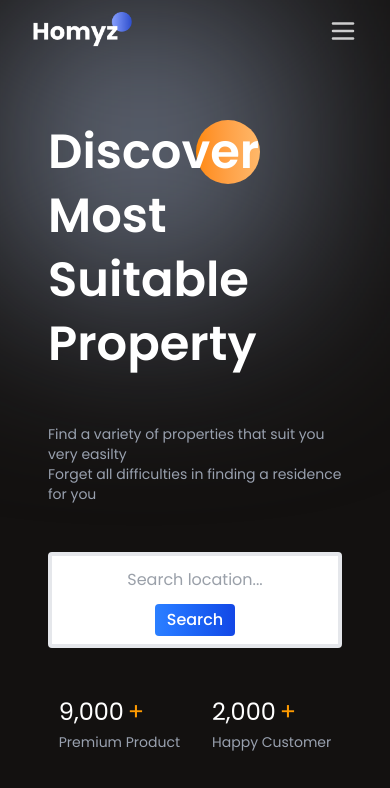
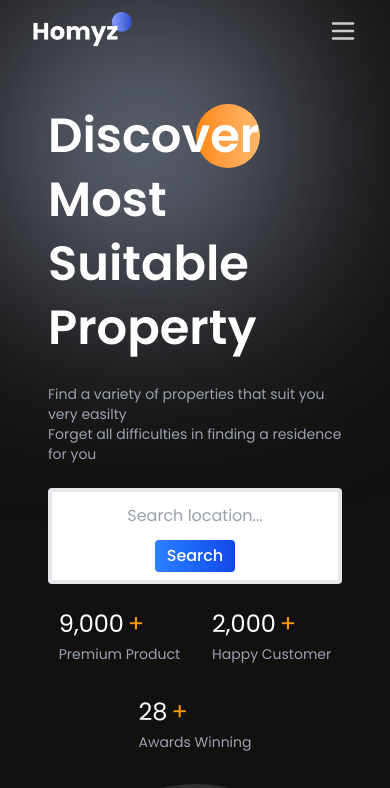
Before and after one commit to Arijitkhan99git/Real-Estate-website, a React (Vite) app: page / in a window 390 px wide. Shown: the top 788 px of the page. Built offline with nearby package versions, Linux system fonts and the light colour scheme.

Commit message:
update some spaces

```diff
--- a/src/components/hero/Hero.jsx
+++ b/src/components/hero/Hero.jsx
@@ -6,10 +6,10 @@ import { motion } from "framer-motion";
 
 function Hero() {
   return (
-    <section className='relative z-1  text-white flex justify-center items-center pt-22 md:pt-25 '>
-        <div className=' py-[2rem] px-[3rem] w-full max-w-7xl flex flex-wrap justify-center items-center lg:flex-row   lg:justify-around gap-[3rem] '>
+    <section className='relative z-1  text-white flex justify-center items-center pt-18 sm:pt-20 md:pt-25 '>
+        <div className=' py-[2rem] px-[3rem] w-full max-w-7xl flex flex-wrap justify-center items-center lg:flex-row  lg:justify-around gap-[2rem] md:gap-[3rem] '>
              {/* left side */}
-             <div className=' flex flex-col justify-center items-center lg:justify-end lg:items-start gap-[3rem] w-full lg:w-auto max-w-md lg:max-w-none  '>
+             <div className=' flex flex-col justify-center items-center lg:justify-end lg:items-start w-full lg:w-auto max-w-md lg:max-w-none  gap-[1.5rem] sm:gap-[2rem]  md:gap-[3rem]'>
 
                     <div className=' relative z-1  ' >
                         {/* rounded div */}
```
